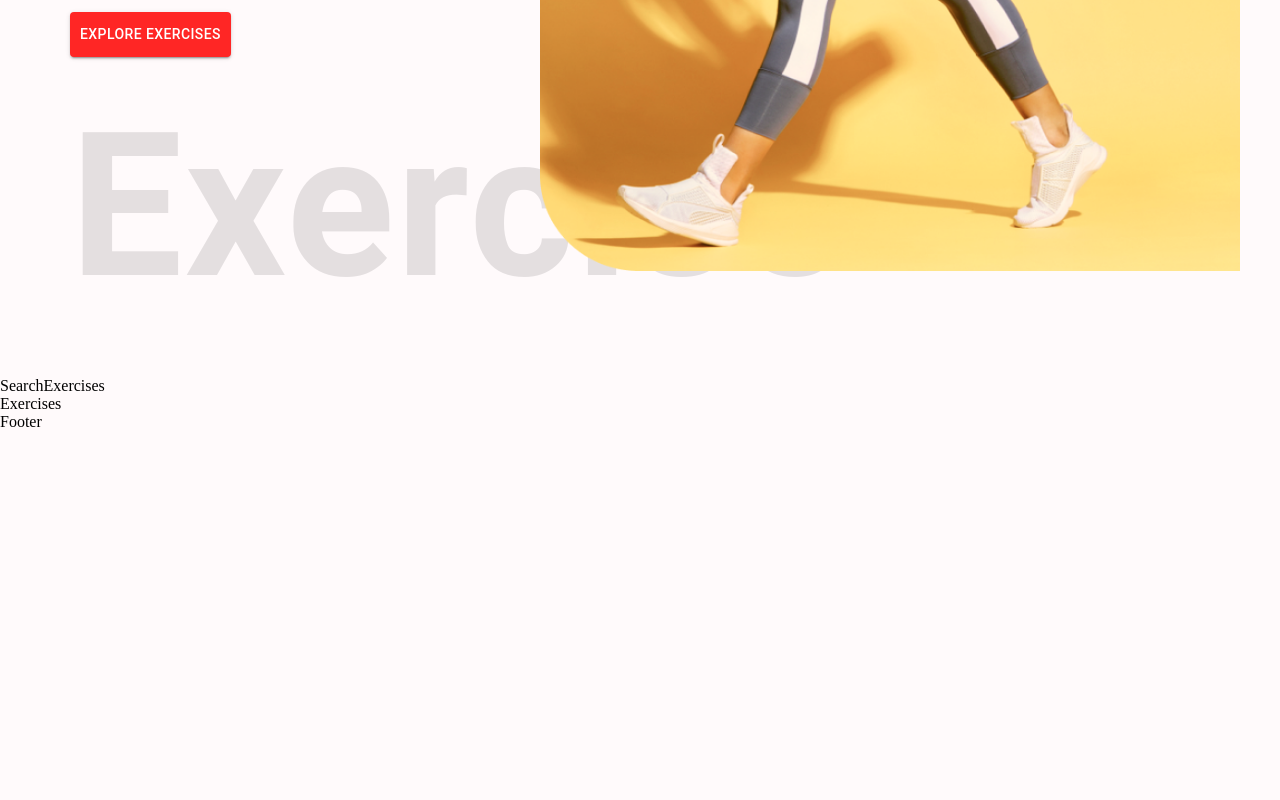
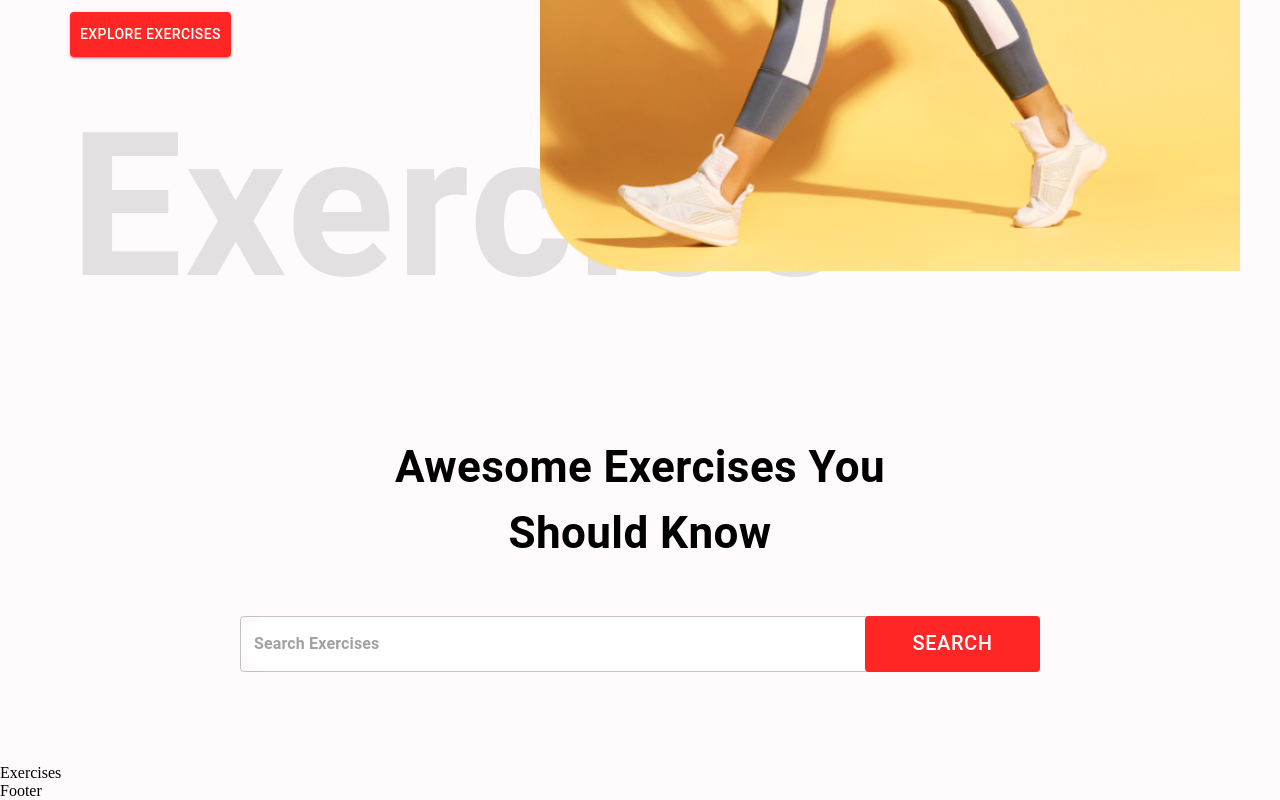
Before and after one commit to dev900317/exercise-app, a React (Create React App) app: page / in a window 1280 px wide. Shown: the part 595-1395 px from the top of the page. Before the commit the page ends 1026 px from the top, so only its background shows below. Built offline with nearby package versions, Linux system fonts and the light colour scheme.

Commit message:
Add basic styling

```diff
--- a/src/components/SearchExercises.js
+++ b/src/components/SearchExercises.js
@@ -1,7 +1,68 @@
-import React from 'react';
+import React, { useState } from 'react';
+import { Box, Button, Stack, TextField, Typography } from '@mui/material';
+import { exerciseOptions, fetchData } from '../utils/fetchData';
 
 const SearchExercises = () => {
-  return <div>SearchExercises</div>;
+  const [search, setSearch] = useState('');
+
+  const handleSearch = async () => {
+    if (search) {
+      const exercisesData = await fetchData(
+        'https://exercisedb.p.rapidapi.com/exercises/bodyPartList',
+        exerciseOptions
+      );
+      console.log(exercisesData);
+    }
+  };
+
+  return (
+    <Stack alignItems="center" mt="37px" justifyContent="center" p="20px">
+      <Typography
+        fontWeight={700}
+        sx={{ fontSize: { lg: '44px', xs: '30px' } }}
+        textAlign="center"
+        mb="50px"
+      >
+        Awesome Exercises You <br />
+        Should Know
+      </Typography>
+      <Box position="relative" mb="72px">
+        <TextField
+          sx={{
+            input: {
+              fontWeight: '700',
+              border: 'none',
+              borderRadius: '4px',
+            },
+            width: { lg: '800px', xs: '350px' },
+            backgroundColor: '#fff',
+            borderRadius: '40px',
+          }}
+          height="76px"
+          value={search}
+          onChange={(e) => setSearch(e.target.value.toLowerCase())}
+          placeholder="Search Exercises"
+          type="text"
+        ></TextField>
+        <Button
+          className="search-btn"
+          onClick={handleSearch}
+          sx={{
+            bgcolor: '#FF2625',
+            color: '#fff',
+            textTrasnform: 'none',
+            width: { lg: '175px', xs: '80px' },
+            fontSize: { lg: '20px', xs: '14px' },
+            height: '56px',
+            position: 'absolute',
+            right: '0',
+          }}
+        >
+          Search
+        </Button>
+      </Box>
+    </Stack>
+  );
 };
 
 export default SearchExercises;
--- /dev/null
+++ b/src/utils/fetchData.js
@@ -0,0 +1,14 @@
+export const exerciseOptions = {
+  method: 'GET',
+  headers: {
+    'X-RapidAPI-Key': process.env.REACT_APP_RAPID_API_KEY,
+    'X-RapidAPI-Host': 'exercisedb.p.rapidapi.com',
+  },
+};
+
+export const fetchData = async (url, options) => {
+  const response = await fetch(url, options);
+  const data = await response.json();
+
+  return data;
+};
```
Also changed, not shown: 1 other file (tests, documents, lock files or other folders).
